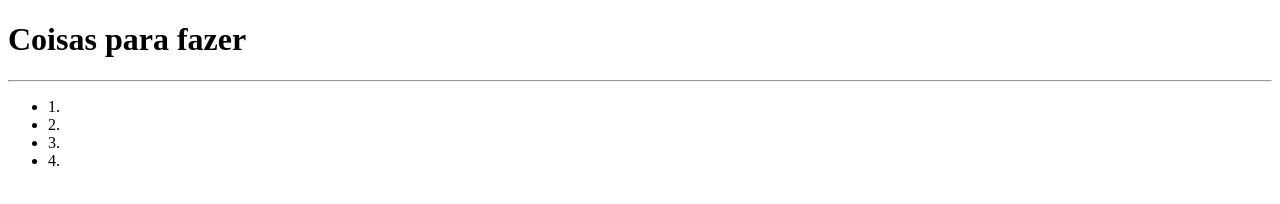
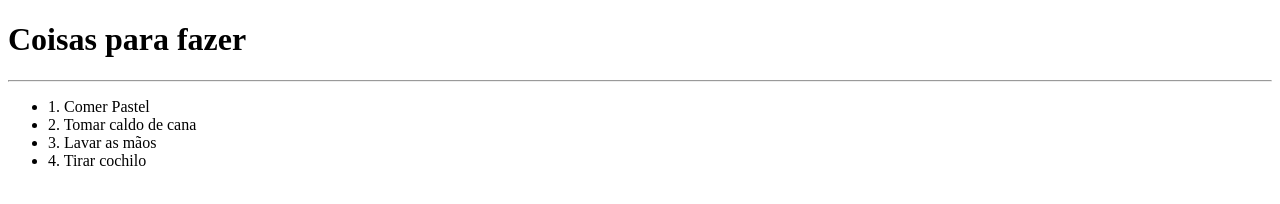
Before and after one commit to ClaudioNunes/continuo2022_2, a plain HTML site: page index.html in a window 1280 px wide. Drawn offline with Linux system fonts and the light colour scheme.

Commit message:
Meu primeiro site

```diff
--- a/index.html
+++ b/index.html
@@ -10,10 +10,10 @@
     <h1>Coisas para fazer</h1>
     <hr>
     <ul>
-        <li>1. </li>
-        <li>2. </li>
-        <li>3. </li>
-        <li>4. </li>
+        <li>1. Comer Pastel</li>
+        <li>2. Tomar caldo de cana</li>
+        <li>3. Lavar as mãos</li>
+        <li>4. Tirar cochilo</li>
     </ul>
 </body>
 </html>
```
